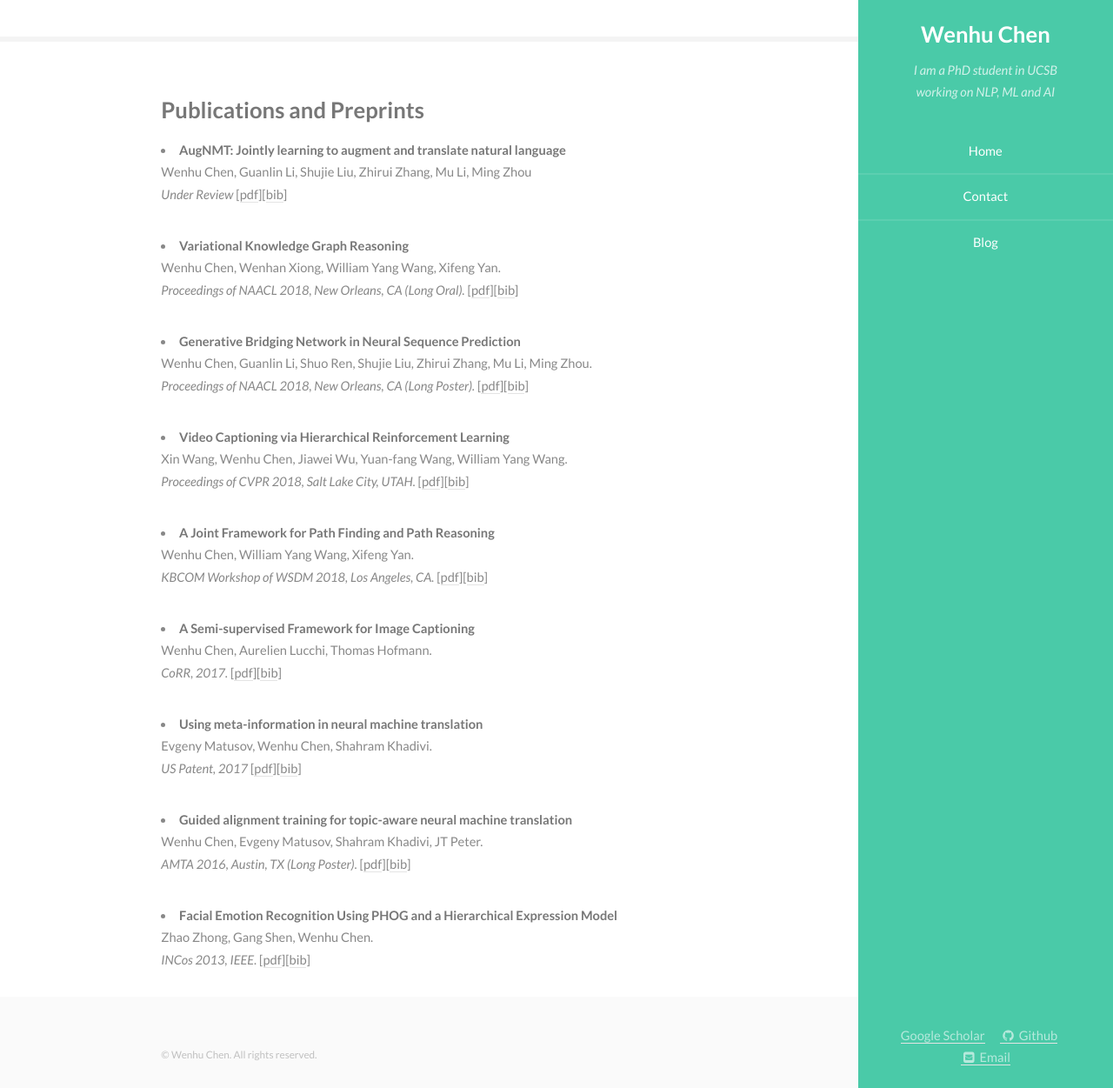
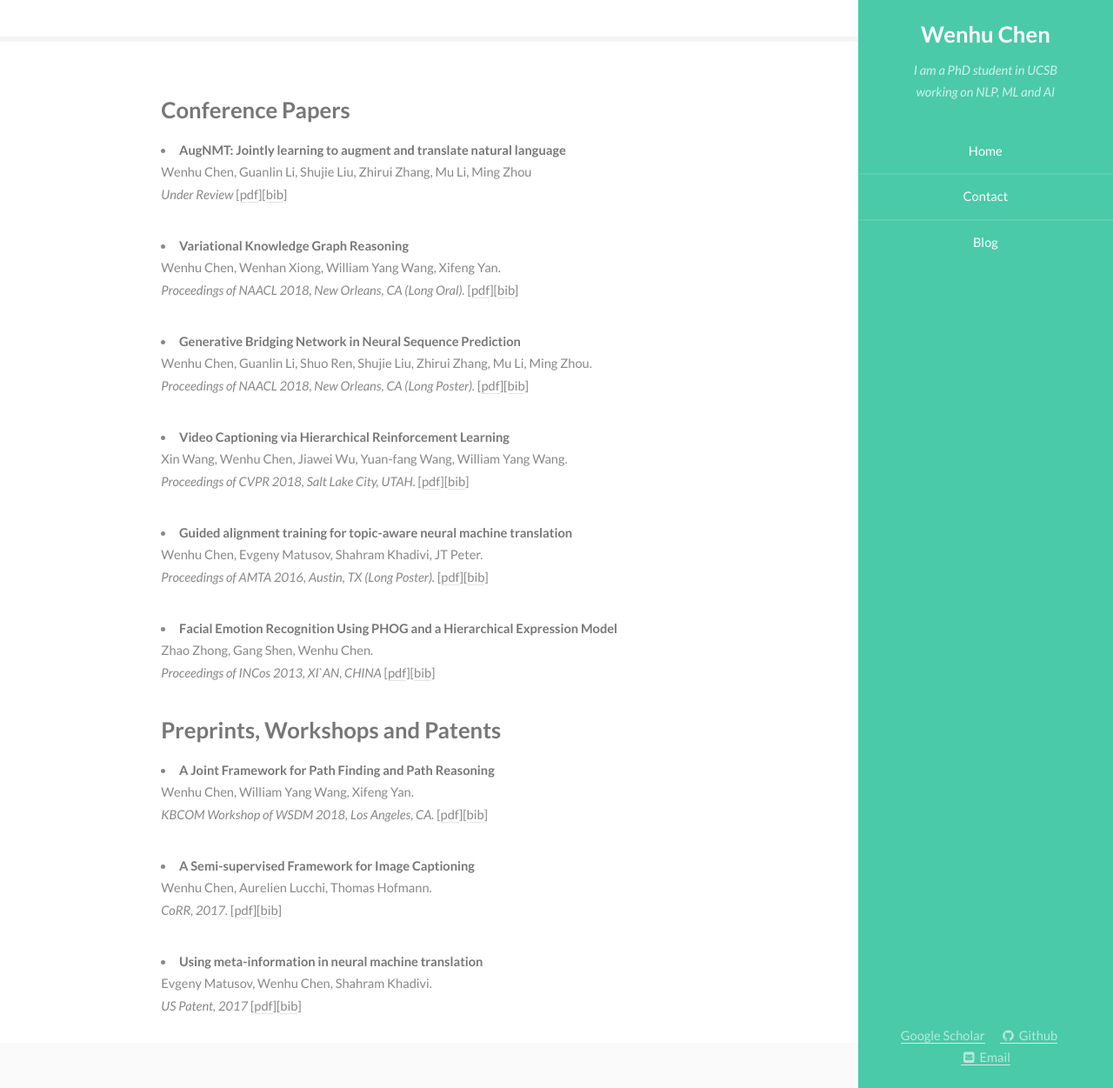
Before and after one commit to wenhuchen/wenhuchen.github.io, a Jekyll site: the page built from index.html, in a window 1280 px wide and 1400 px high, scrolled down 1494 px. Shown: the part 149-1400 px from the top of the window at 87% size. Built offline with Jekyll 4.4.1, drawn with Linux system fonts in a browser that asks for light colours.

Commit message:
update the blog

```diff
--- a/index.html
+++ b/index.html
@@ -91,7 +91,7 @@ th,td {
 <!-- Three -->
     <section id="three">
         <div class="container">
-            <h3>Publications and Preprints</h3>
+        <h3>Conference Papers</h3>
 <li><strong> AugNMT: Jointly learning to augment and translate natural language  <a span style="color: #009900;"></a></strong><br>
         Wenhu Chen, Guanlin Li, Shujie Liu, Zhirui Zhang, Mu Li, Ming Zhou<br>
         <em>Under Review</em> [<a href="">pdf</a>][<a href="">bib</a>]
@@ -108,6 +108,15 @@ th,td {
         Xin Wang, Wenhu Chen, Jiawei Wu, Yuan-fang Wang, William Yang Wang.<br>
         <em>Proceedings of CVPR 2018, Salt Lake City, UTAH.</em> [<a href="https://arxiv.org/pdf/1711.11135.pdf">pdf</a>][<a href="">bib</a>]
 <p>
+  <li><strong> Guided alignment training for topic-aware neural machine translation <a span style="color: #009900;"></a></strong><br>
+        Wenhu Chen, Evgeny Matusov, Shahram Khadivi, JT Peter.<br>
+        <em>Proceedings of AMTA 2016, Austin, TX (Long Poster).</em> [<a href="https://arxiv.org/pdf/1607.01628.pdf">pdf</a>][<a href="">bib</a>]
+<p>
+    <li><strong> Facial Emotion Recognition Using PHOG and a Hierarchical Expression Model <a span style="color: #009900;"></a></strong><br>
+        Zhao Zhong, Gang Shen, Wenhu Chen.<br>
+        <em>Proceedings of INCos 2013, XI`AN, CHINA</em> [<a href="http://ucelinks.cdlib.org:8888/sfx_local?sid=google&auinit=Z&aulast=Zhong&atitle=Facial+Emotion+Recognition+Using+PHOG+and+a+Hierarchical+Expression+Model&id=doi:10.1109/INCoS.2013.143">pdf</a>][<a href="">bib</a>]
+        <p>
+        <h3>Preprints, Workshops and Patents</h3>
          <li><strong> A Joint Framework for Path Finding and Path Reasoning <a span style="color: #009900;"></a></strong><br>
         Wenhu Chen, William Yang Wang, Xifeng Yan.<br>
         <em>KBCOM Workshop of WSDM 2018, Los Angeles, CA.</em> [<a href="http://kbcom.org/papers/KBCOM_2018_paper_17.pdf">pdf</a>][<a href="">bib</a>]
@@ -119,13 +128,5 @@ th,td {
 		<li><strong> Using meta-information in neural machine translation <a span style="color: #009900;"></a></strong><br>
 		        Evgeny Matusov, Wenhu Chen, Shahram Khadivi.<br>
 		        <em>US Patent, 2017</em> [<a href="https://patents.google.com/patent/US20170323203A1/en">pdf</a>][<a href="">bib</a>]
-<p>
-  <li><strong> Guided alignment training for topic-aware neural machine translation <a span style="color: #009900;"></a></strong><br>
-        Wenhu Chen, Evgeny Matusov, Shahram Khadivi, JT Peter.<br>
-        <em>AMTA 2016, Austin, TX (Long Poster).</em> [<a href="https://arxiv.org/pdf/1607.01628.pdf">pdf</a>][<a href="">bib</a>]
-<p>
-    <li><strong> Facial Emotion Recognition Using PHOG and a Hierarchical Expression Model <a span style="color: #009900;"></a></strong><br>
-        Zhao Zhong, Gang Shen, Wenhu Chen.<br>
-        <em>INCos 2013, IEEE.</em> [<a href="http://ucelinks.cdlib.org:8888/sfx_local?sid=google&auinit=Z&aulast=Zhong&atitle=Facial+Emotion+Recognition+Using+PHOG+and+a+Hierarchical+Expression+Model&id=doi:10.1109/INCoS.2013.143">pdf</a>][<a href="">bib</a>]
         </div>
     </section>
```
Also changed, not shown: 1 other file. Lines whose indentation alone changed are shown as unchanged.
